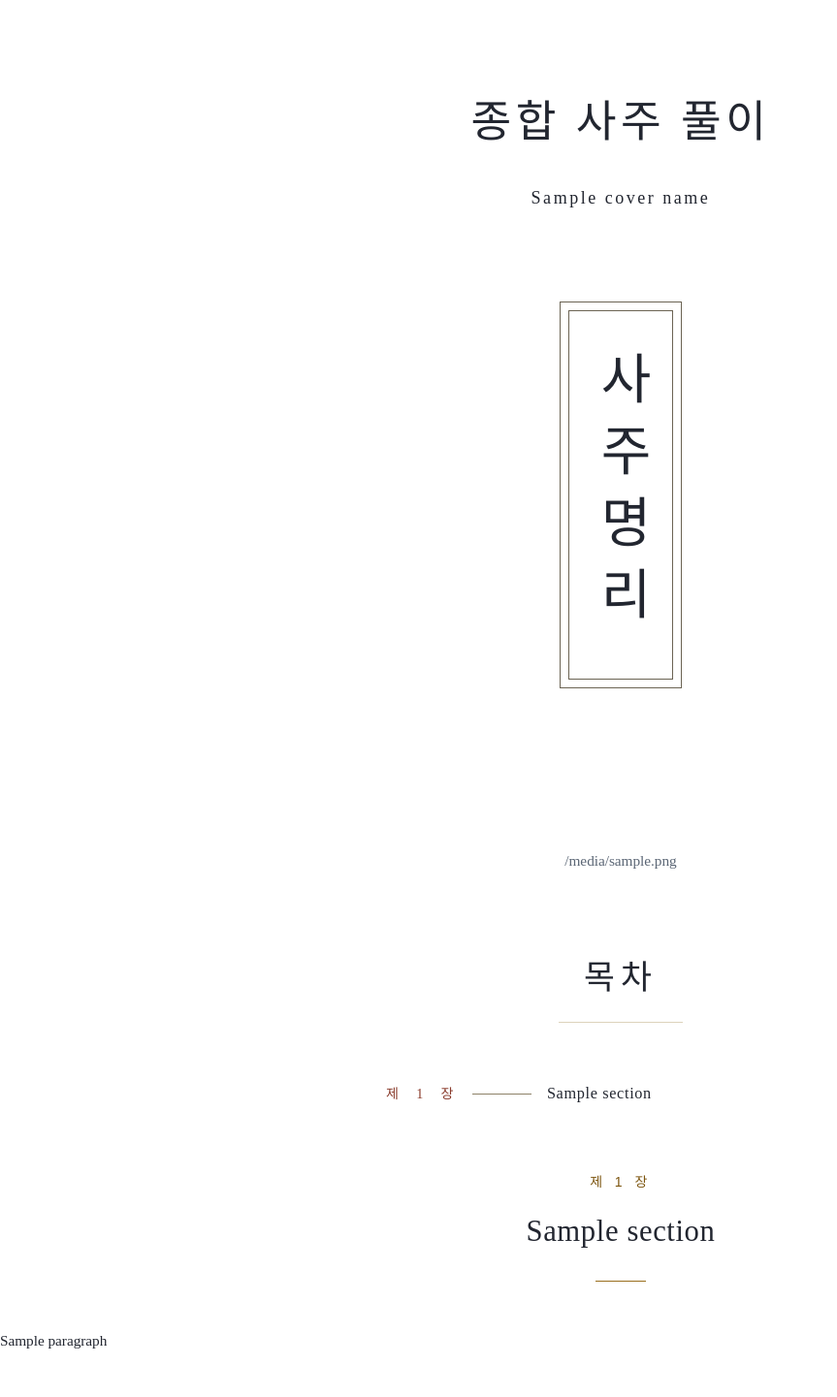
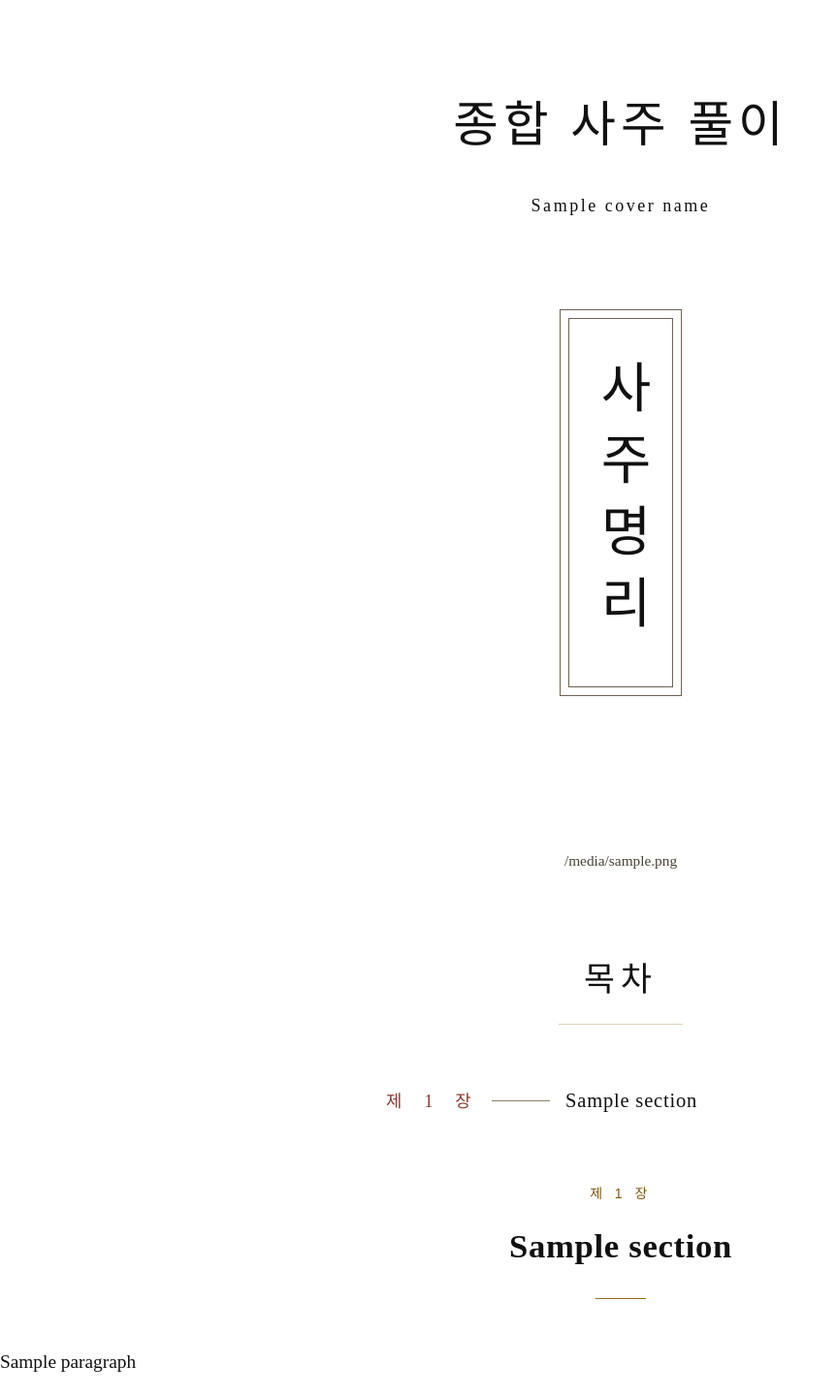
Before and after one commit to soso4877-collab/TEST-PROJECT, a Python web app: template sajugen/render/templates/report.html.j2 in a window 1280 px wide. Shown: the whole page at 97% size, without its empty margins (0-863 px from the left). Before the commit the page ends 1391 px from the top, so only its background shows below. Run offline with Jinja, Linux system fonts and the light colour scheme; the template is opened without the code that fills it: most values are stand-ins (such as "Sample title", 1, 10 or a date in 2020); some web fonts are replaced.

Commit message:
feat(sajugen): R4 타이포 상향 — 본문 14.5pt·행간 1.8·잉크 #111 (금강산 실측 기반)
- 금강산 실측(15pt·순흑·행송 28pt) 대비 우리 11.5pt·#222630 격차가 '디자인
  압승'의 실체 — 본문 14.5pt(+26%)·행간 1.8(권장 180~210% 안)·잉크 #111.
- 장 제목 26pt Bold, 표지 표제 38pt 동반 스케일.
- 측정: 20→29페이지(노동착시 유리), 게이트 GREEN, veraPDF ['7.1-3'] 비악화,
  본문 14.5pt·0x111111 실측 확인. p4 6 PASS.

Co-Authored-By: Claude Fable 5 <noreply@anthropic.com>

```diff
--- a/sajugen/render/templates/report.html.j2
+++ b/sajugen/render/templates/report.html.j2
@@ -22,12 +22,14 @@
 
   :root{
     /* 절제된 색: 거의 무채색 잉크 + 옅은 골드 룰(비텍스트). 처리유창성=균일·차분. */
-    --bg:#fffdf8; --panel:#f7f1e2; --line:#ddd3bb; --ink:#222630; --mut:#5b6675;
+    --bg:#fffdf8; --panel:#f7f1e2; --line:#ddd3bb; --ink:#111111; --mut:#4a4438;
     --gold:#9a6f1e; --gold-ink:#7d5610;
-    --fs:11.5pt;          /* 본문 기준(명조) */
-    --lh:1.72;            /* 단문 호흡 본문 행간 — 문단 간격이 호흡을 담당 */
+    /* 본문 타이포(2026-06-12 운영자 지시·금강산 실측 15pt/행송 28pt 기반 상향):
+       한글 본문 행간 권장 180~210% 범위 안. 잉크는 한지 위 과대비 피해 #111. */
+    --fs:14.5pt;
+    --lh:1.8;
     --lh-tight:1.32;
-    --ls:-0.003em;        /* 명조 한글 자간(거의 0) */
+    --ls:0;
     --s1:4px;--s2:8px;--s3:12px;--s4:16px;--s5:24px;--s6:32px;--s7:48px;
     --maxw:148mm}
   *{box-sizing:border-box}
@@ -42,7 +44,7 @@
      하단 생년월일시. */
   .cover{height:245mm;display:flex;flex-direction:column;align-items:center;
     text-align:center;page-break-after:always;padding-top:26mm}
-  .cover h1{font-family:'SajuBrush','SajuMyeongjo',serif;font-size:34pt;font-weight:400;
+  .cover h1{font-family:'SajuBrush','SajuMyeongjo',serif;font-size:38pt;font-weight:400;
     letter-spacing:.10em;line-height:1.25;margin:0}
   .cover .cover-name{font-size:13.5pt;color:var(--ink);margin:9mm 0 0;letter-spacing:.14em}
   .cover .cover-box{margin:24mm 0 0;border:1px solid #6b6353;padding:2.2mm}
@@ -69,7 +71,7 @@
   section.chapter{page-break-before:always;page-break-inside:auto}
   .cnum{font-family:'Saju',sans-serif;color:var(--gold-ink);font-size:10.5pt;
     letter-spacing:.32em;text-align:center;margin:14mm 0 0}
-  h2.ctitle{font-size:23pt;font-weight:400;letter-spacing:.02em;line-height:var(--lh-tight);
+  h2.ctitle{font-size:26pt;font-weight:700;letter-spacing:.02em;line-height:var(--lh-tight);
     text-align:center;color:var(--ink);margin:5mm 0 0}
   .crule{width:52px;height:1px;background:var(--gold);margin:8mm auto var(--s7)}
 
```
